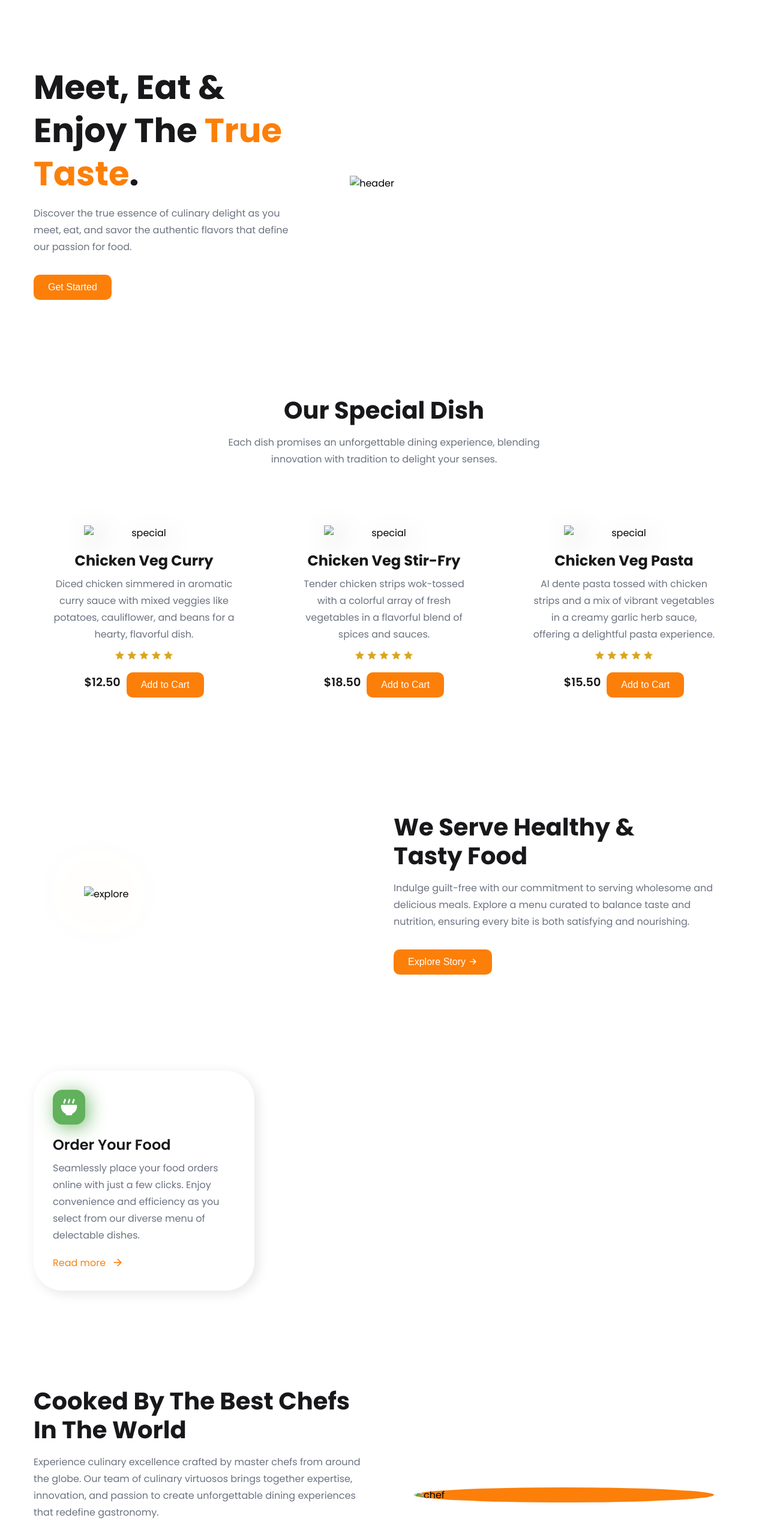
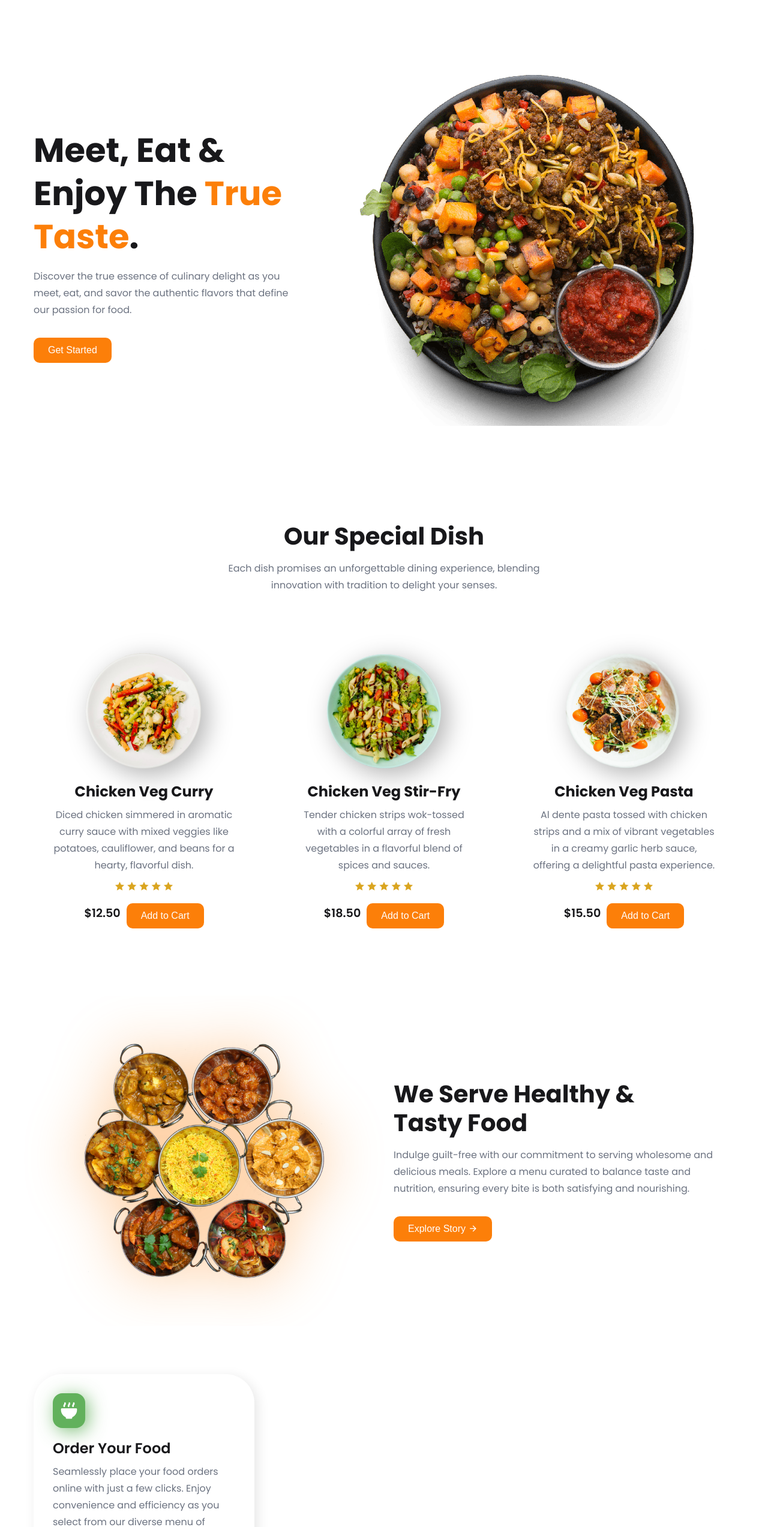
Before and after one commit to dieudonne-lab/foodnroman, a plain HTML site: page index.html in a window 1280 px wide. Shown: the part 78-2624 px from the top of the page at 60% size. Drawn offline with nearby package versions, Linux system fonts and the light colour scheme; files whose address does not match are found by name.

Commit message:
index.html

```diff
--- a/index.html
+++ b/index.html
@@ -37,7 +37,7 @@
     </nav>
     <header class="section__container header__container" id="home">
       <div class="header__image">
-        <img src="assets/header.png" alt="header" />
+        <img src="header.png" alt="header" />
       </div>
       <div class="header__content">
         <h1>Meet, Eat & Enjoy The <span>True Taste</span>.</h1>
@@ -59,7 +59,7 @@
       </p>
       <div class="special__grid">
         <div class="special__card">
-          <img src="assets/special-1.png" alt="special" />
+          <img src="special-1.png" alt="special" />
           <h4>Chicken Veg Curry</h4>
           <p>
             Diced chicken simmered in aromatic curry sauce with mixed veggies
@@ -78,7 +78,7 @@
           </div>
         </div>
         <div class="special__card">
-          <img src="assets/special-2.png" alt="special" />
+          <img src="special-2.png" alt="special" />
           <h4>Chicken Veg Stir-Fry</h4>
           <p>
             Tender chicken strips wok-tossed with a colorful array of fresh
@@ -97,7 +97,7 @@
           </div>
         </div>
         <div class="special__card">
-          <img src="assets/special-3.png" alt="special" />
+          <img src="special-3.png" alt="special" />
           <h4>Chicken Veg Pasta</h4>
           <p>
             Al dente pasta tossed with chicken strips and a mix of vibrant
@@ -121,7 +121,7 @@
 
     <section class="section__container explore__container">
       <div class="explore__image">
-        <img src="assets/explore.png" alt="explore" />
+        <img src="explore.png" alt="explore" />
       </div>
       <div class="explore__content">
         <h1 class="section__header">We Serve Healthy & Tasty Food</h1>
@@ -181,10 +181,10 @@
     </section>
 
     <section class="chef" id="chef">
-      <img src="assets/topping.png" alt="topping" class="chef__bg" />
+      <img src="topping.png" alt="topping" class="chef__bg" />
       <div class="section__container chef__container">
         <div class="chef__image">
-          <img src="assets/chef.png" alt="chef" />
+          <img src="chef.png" alt="chef" />
         </div>
         <div class="chef__content">
           <h2 class="section__header">Cooked By The Best Chefs In The World</h2>
@@ -242,7 +242,7 @@
                   I always turn to FoodMan for a quick and delicious meal. Their
                   efficient service and mouthwatering options never disappoint!
                 </p>
-                <img src="assets/client-2.jpg" alt="client" />
+                <img src="client-2.jpg" alt="client" />
                 <h4>Emily Johnson</h4>
                 <h5>Food Blogger</h5>
               </div>
@@ -254,8 +254,8 @@
                   attention to detail and exceptional customer service make
                   every event a success.
                 </p>
-                <img src="assets/client-3.jpg" alt="client" />
-                <h4>Michael Thompson</h4>
+                <img src="client-3.jpg" alt="client" />
+                <h4>NORMNA DIED</h4>
                 <h5>Event Planner</h5>
               </div>
             </div>
```
